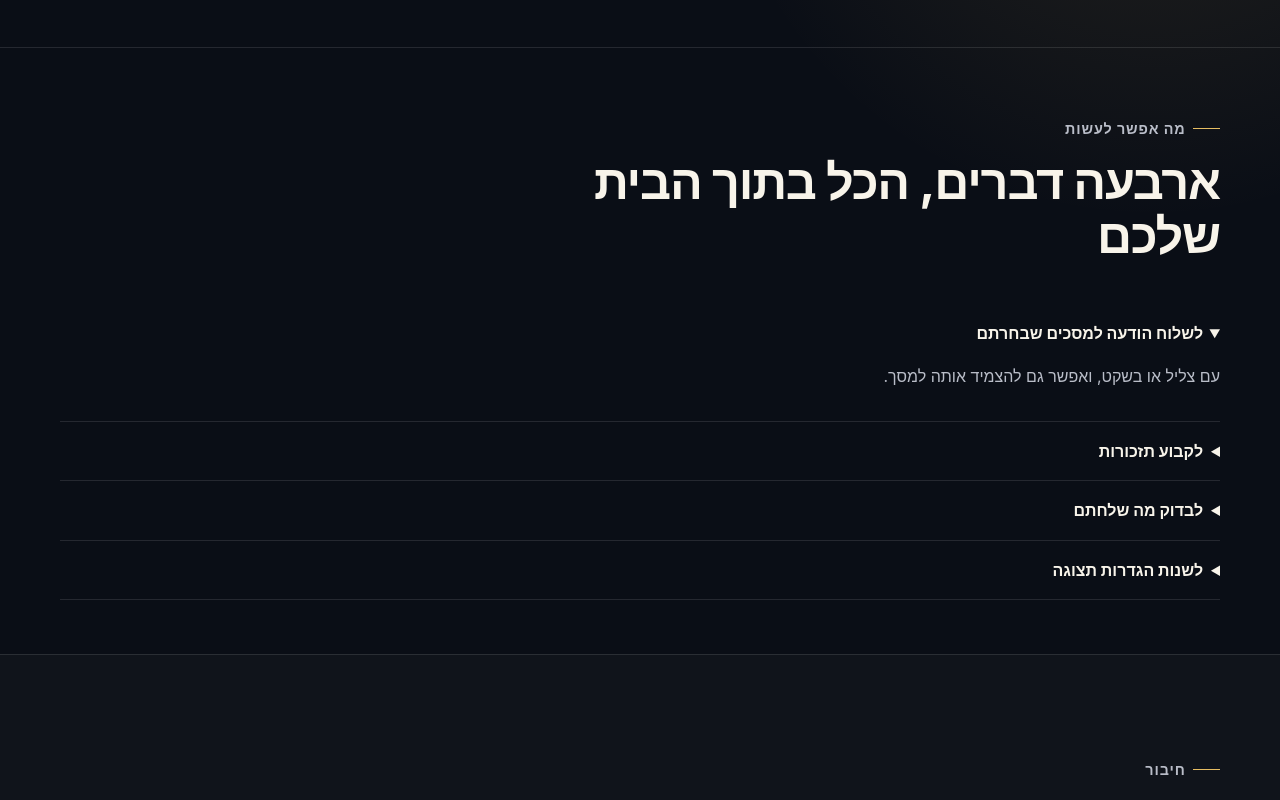
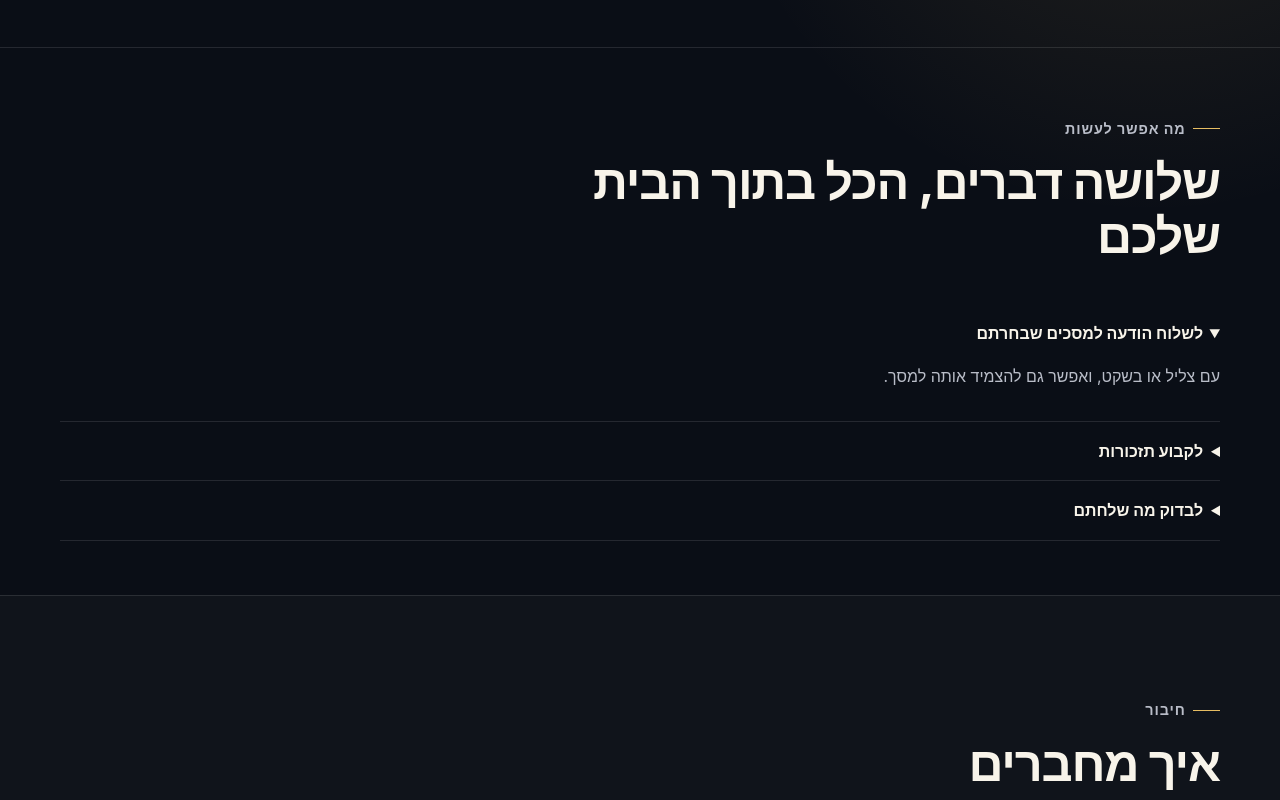
Before and after one commit to Shai7net/royal-frame-site, a plain HTML site: page assistants.html in a window 1280 px wide. Shown: the part 444-1244 px from the top of the page. Drawn offline with Linux system fonts and the light colour scheme.

Commit message:
Assistants page: three abilities for now (display settings come later)
Co-Authored-By: Claude Opus 5.5 <noreply@anthropic.com>

```diff
--- a/assistants.html
+++ b/assistants.html
@@ -13,12 +13,11 @@
   <main id="main">
     <section class="page-hero"><div class="content-shell"><p class="eyebrow">Royal Frame · ChatGPT · Claude</p><h1 data-lang="he">לשלוח הודעות למסכים בבית, ישר מהצ׳ט.</h1><h1 data-lang="en">Send messages to the screens at home, right from the chat.</h1><p class="lead" data-lang="he">מחברים את Royal Frame לעוזר הצ׳ט, וכותבים לו כמו לבן אדם: "תשלח לטלוויזיה בסלון שהאוכל מוכן". כל הודעה מוצגת לכם לאישור לפני שהיא נשלחת.</p><p class="lead" data-lang="en">Connect Royal Frame to your chat assistant and ask in plain words: "Tell the living-room TV that dinner is ready". Every message is shown to you for approval before it is sent.</p></div></section>
 
-    <section class="section compact"><div class="content-shell"><div class="section-heading"><p class="eyebrow"><span data-lang="he">מה אפשר לעשות</span><span data-lang="en">What it can do</span></p><h2 data-lang="he">ארבעה דברים, הכל בתוך הבית שלכם</h2><h2 data-lang="en">Four things, all inside your own Home</h2></div>
+    <section class="section compact"><div class="content-shell"><div class="section-heading"><p class="eyebrow"><span data-lang="he">מה אפשר לעשות</span><span data-lang="en">What it can do</span></p><h2 data-lang="he">שלושה דברים, הכל בתוך הבית שלכם</h2><h2 data-lang="en">Three things, all inside your own Home</h2></div>
       <div class="faq">
         <details open><summary><span data-lang="he">לשלוח הודעה למסכים שבחרתם</span><span data-lang="en">Send a message to chosen screens</span></summary><p data-lang="he">עם צליל או בשקט, ואפשר גם להצמיד אותה למסך.</p><p data-lang="en">With a sound or silently, and optionally pinned.</p></details>
         <details><summary><span data-lang="he">לקבוע תזכורות</span><span data-lang="en">Schedule reminders</span></summary><p data-lang="he">הודעה שתופיע בזמן שבחרתם, עד 14 מועדים בבת אחת. למשל "כל בוקר השבוע בשמונה". אפשר גם להשתמש באירועים מהיומן שלכם בצ׳ט.</p><p data-lang="en">A message that appears at the times you choose, up to 14 at once, such as "every morning this week at eight". Times can also come from your own calendar in the chat.</p></details>
         <details><summary><span data-lang="he">לבדוק מה שלחתם</span><span data-lang="en">Check what you sent</span></summary><p data-lang="he">חיפוש וקריאה של ההודעות שאתם שלחתם, והאם הן הוצגו.</p><p data-lang="en">Search and read the messages you sent, and whether they were displayed.</p></details>
-        <details><summary><span data-lang="he">לשנות הגדרות תצוגה</span><span data-lang="en">Change display settings</span></summary><p data-lang="he">למשל ערבוב תמונות או עובי המסגרת. רק אם אישרתם את זה בחיבור.</p><p data-lang="en">Such as shuffle or frame thickness, only if you allowed it when connecting.</p></details>
       </div>
     </div></section>
 
```
